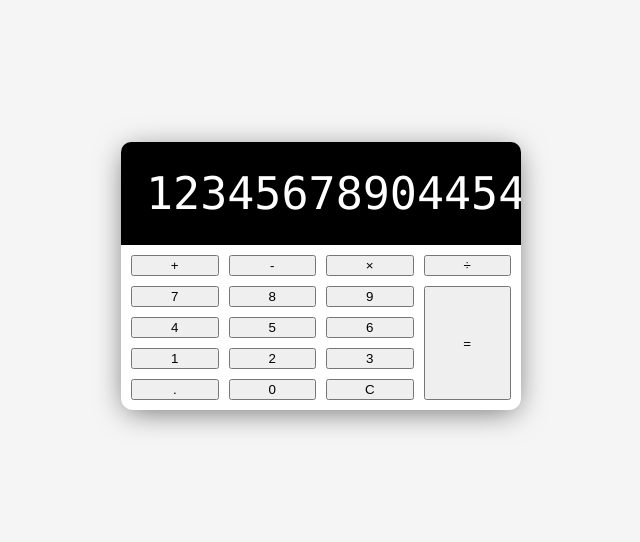
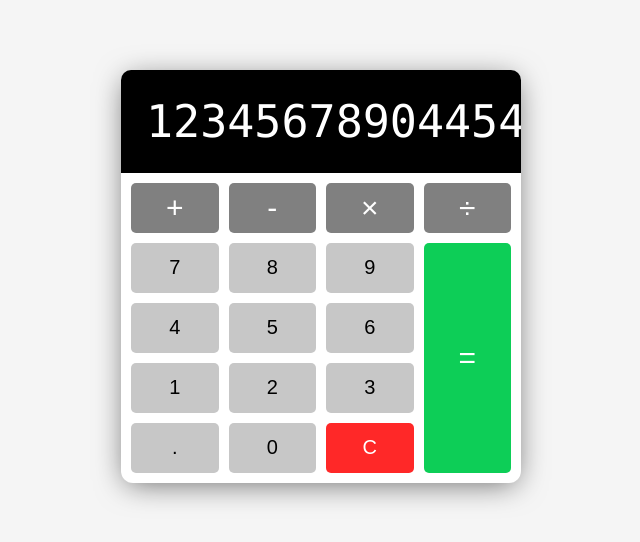
Before and after one commit to Prasenjit-3433/CalculatorJs, a plain HTML site: page index.html in a window 1280 px wide. Shown: the part 124-666 px from the top of the page, without its empty margins (319-959 px from the left). Drawn offline with Linux system fonts and the light colour scheme.

Commit message:
Build UI - Button CSS

```diff
--- a/style.css
+++ b/style.css
@@ -70,7 +70,52 @@ body {
   padding: 10px;
 }
 
+button {
+  min-height: 50px;
+  font-size: 20px;
+  font-weight: 100;
+  border: none;
+  border-radius: 5px;
+  cursor: pointer;
+  background: rgb(199, 199, 199);
+}
+
+button:hover {
+  filter: brightness(110%);
+}
+
+button:active {
+  transform: translateY(1px);
+}
+
+button:focus {
+  outline: none;
+}
+
+.operator {
+  background: grey;
+  color: white;
+  font-size: 30px;
+}
+
+.clear {
+  background: rgb(255, 40, 40);
+  color: white;
+}
+
+.clear:hover {
+  filter: brightness(90%);
+}
+
 .equal-sign {
   grid-column: 4;
   grid-row: 2/6;
+  background: rgb(13, 206, 87);
 }
+
+/* Media Query: Large Smartphone (Vertical) */
+@media screen and (max-width: 600px) {
+  .calculator {
+    width: 95%;
+  }
+}
```
